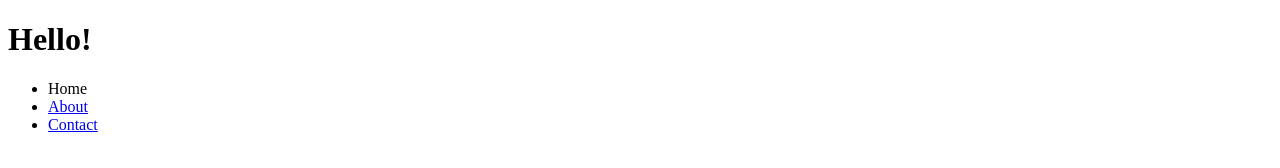
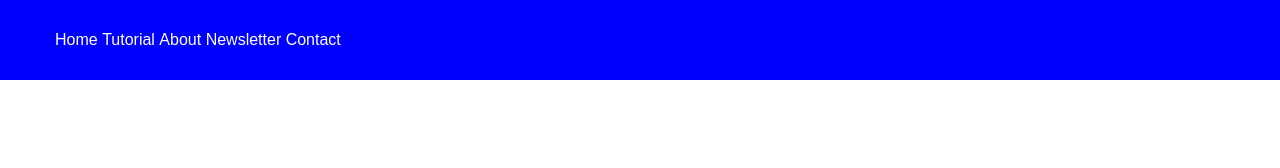
Before and after one commit to CeciPopova/JS-Advanced-SoftUni, a plain HTML site: page HTML & CSS Mini Course/index.html in a window 1280 px wide. Drawn offline with Linux system fonts and the light colour scheme.

Commit message:
Modified some solutions

```diff
--- a/HTML & CSS Mini Course/index.html
+++ b/HTML & CSS Mini Course/index.html
@@ -4,27 +4,19 @@
     <meta charset="UTF-8">
     <meta http-equiv="X-UA-Compatible" content="IE=edge">
     <meta name="viewport" content="width=device-width, initial-scale=1.0">
-    <title>HTML - Mini Course</title>
-    <linq href="//www.favicongenerator.com/download.php?f=1664734619.ico">
+    <title>Navigation Bar</title>
+
+    <link rel="stylesheet" href="style.css">
 </head>
 <body>
-    <h1>Hello!</h1>
-   <nav>
-    <ul>
-        <li>
-          Home
-        </li>
-
-        <li>
-            <a href="about.html">About</a>
-        </li>
-
-        <li>
-            <a href="contact.html">Contact</a>
-        </li>
-    </ul>
-
-   </nav>
-
+    <nav>
+        <ul>
+            <li><a href="#">Home</a></li>
+            <li><a href="#">Tutorial</a></li>
+            <li><a href="#">About</a></li>
+            <li><a href="#">Newsletter</a></li>
+            <li><a href="#">Contact</a></li>
+        </ul>
+    </nav>
 </body>
 </html>
--- /dev/null
+++ b/HTML & CSS Mini Course/style.css
@@ -0,0 +1,21 @@
+body {
+    margin: 0;
+    font-family: sans-serif;
+}
+
+nav {
+    background-color: blue;
+    padding: 15px;
+    margin: 0 auto;
+
+}
+
+nav li {
+    padding: 2 20px;
+    display: inline-block;
+}
+
+nav li a {
+    color: white;
+    text-decoration: none;
+}
```
Also changed, not shown: HTML & CSS Mini Course/about.html (deleted, +0 -13 lines), HTML & CSS Mini Course/contact.html (deleted, +0 -13 lines).
